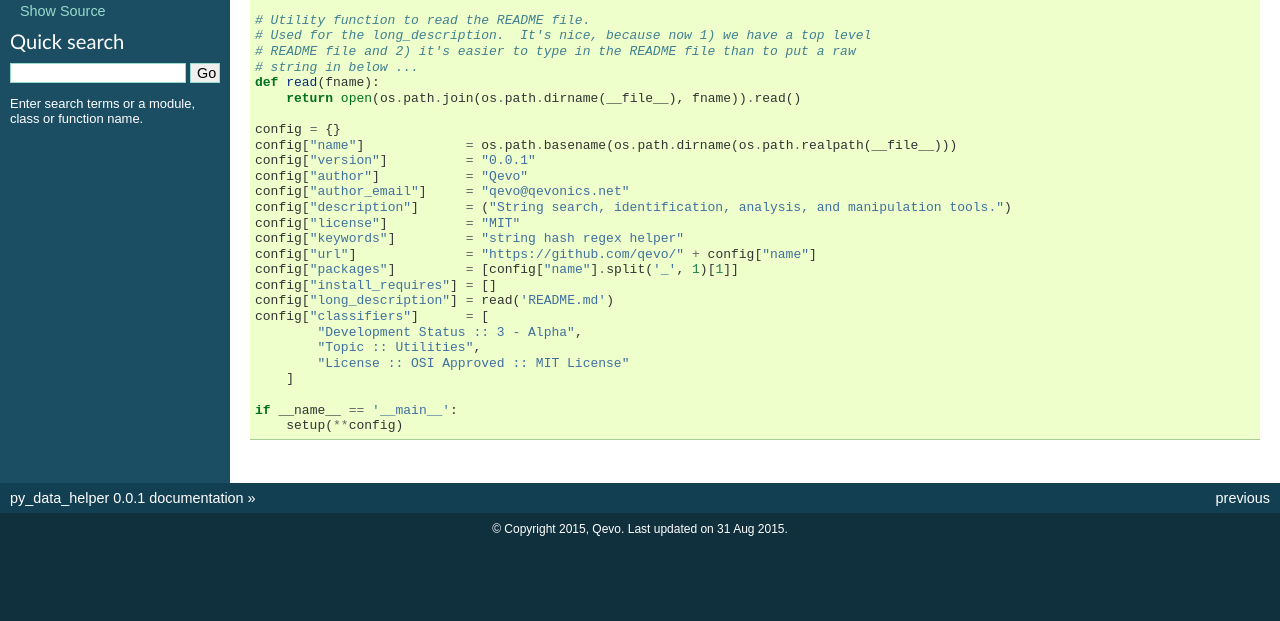
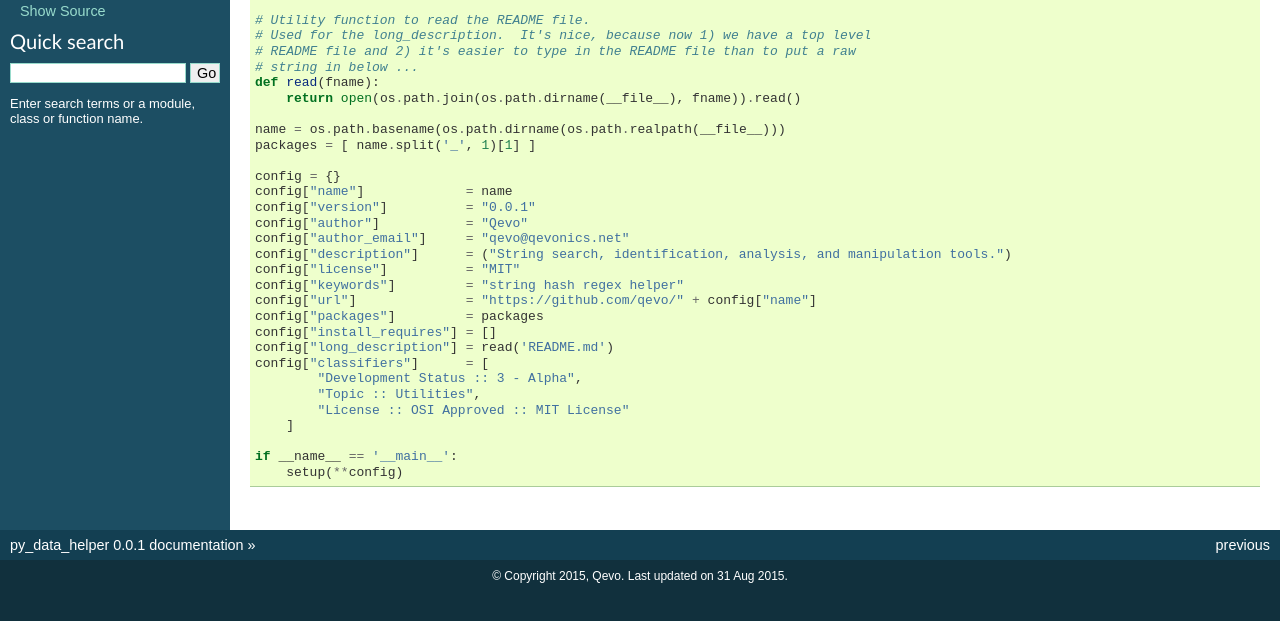
Before and after one commit to qevo/py_data_helper, a plain HTML site: page docs/package.setup.html in a window 1280 px wide. Shown: the part 129-750 px from the top of the page. Drawn offline with Linux system fonts and the light colour scheme.

Commit message:
repair setup.py; update docs

```diff
--- a/docs/package.setup.html
+++ b/docs/package.setup.html
@@ -54,8 +54,11 @@
 <span class="k">def</span> <span class="nf">read</span><span class="p">(</span><span class="n">fname</span><span class="p">):</span>
     <span class="k">return</span> <span class="nb">open</span><span class="p">(</span><span class="n">os</span><span class="o">.</span><span class="n">path</span><span class="o">.</span><span class="n">join</span><span class="p">(</span><span class="n">os</span><span class="o">.</span><span class="n">path</span><span class="o">.</span><span class="n">dirname</span><span class="p">(</span><span class="n">__file__</span><span class="p">),</span> <span class="n">fname</span><span class="p">))</span><span class="o">.</span><span class="n">read</span><span class="p">()</span>
 
+<span class="n">name</span> <span class="o">=</span> <span class="n">os</span><span class="o">.</span><span class="n">path</span><span class="o">.</span><span class="n">basename</span><span class="p">(</span><span class="n">os</span><span class="o">.</span><span class="n">path</span><span class="o">.</span><span class="n">dirname</span><span class="p">(</span><span class="n">os</span><span class="o">.</span><span class="n">path</span><span class="o">.</span><span class="n">realpath</span><span class="p">(</span><span class="n">__file__</span><span class="p">)))</span>
+<span class="n">packages</span> <span class="o">=</span> <span class="p">[</span> <span class="n">name</span><span class="o">.</span><span class="n">split</span><span class="p">(</span><span class="s">&#39;_&#39;</span><span class="p">,</span> <span class="mi">1</span><span class="p">)[</span><span class="mi">1</span><span class="p">]</span> <span class="p">]</span>
+
 <span class="n">config</span> <span class="o">=</span> <span class="p">{}</span>
-<span class="n">config</span><span class="p">[</span><span class="s">&quot;name&quot;</span><span class="p">]</span>             <span class="o">=</span> <span class="n">os</span><span class="o">.</span><span class="n">path</span><span class="o">.</span><span class="n">basename</span><span class="p">(</span><span class="n">os</span><span class="o">.</span><span class="n">path</span><span class="o">.</span><span class="n">dirname</span><span class="p">(</span><span class="n">os</span><span class="o">.</span><span class="n">path</span><span class="o">.</span><span class="n">realpath</span><span class="p">(</span><span class="n">__file__</span><span class="p">)))</span>
+<span class="n">config</span><span class="p">[</span><span class="s">&quot;name&quot;</span><span class="p">]</span>             <span class="o">=</span> <span class="n">name</span>
 <span class="n">config</span><span class="p">[</span><span class="s">&quot;version&quot;</span><span class="p">]</span>          <span class="o">=</span> <span class="s">&quot;0.0.1&quot;</span>
 <span class="n">config</span><span class="p">[</span><span class="s">&quot;author&quot;</span><span class="p">]</span>           <span class="o">=</span> <span class="s">&quot;Qevo&quot;</span>
 <span class="n">config</span><span class="p">[</span><span class="s">&quot;author_email&quot;</span><span class="p">]</span>     <span class="o">=</span> <span class="s">&quot;qevo@qevonics.net&quot;</span>
@@ -63,7 +66,7 @@
 <span class="n">config</span><span class="p">[</span><span class="s">&quot;license&quot;</span><span class="p">]</span>          <span class="o">=</span> <span class="s">&quot;MIT&quot;</span>
 <span class="n">config</span><span class="p">[</span><span class="s">&quot;keywords&quot;</span><span class="p">]</span>         <span class="o">=</span> <span class="s">&quot;string hash regex helper&quot;</span>
 <span class="n">config</span><span class="p">[</span><span class="s">&quot;url&quot;</span><span class="p">]</span>              <span class="o">=</span> <span class="s">&quot;https://github.com/qevo/&quot;</span> <span class="o">+</span> <span class="n">config</span><span class="p">[</span><span class="s">&quot;name&quot;</span><span class="p">]</span>
-<span class="n">config</span><span class="p">[</span><span class="s">&quot;packages&quot;</span><span class="p">]</span>         <span class="o">=</span> <span class="p">[</span><span class="n">config</span><span class="p">[</span><span class="s">&quot;name&quot;</span><span class="p">]</span><span class="o">.</span><span class="n">split</span><span class="p">(</span><span class="s">&#39;_&#39;</span><span class="p">,</span> <span class="mi">1</span><span class="p">)[</span><span class="mi">1</span><span class="p">]]</span>
+<span class="n">config</span><span class="p">[</span><span class="s">&quot;packages&quot;</span><span class="p">]</span>         <span class="o">=</span> <span class="n">packages</span>
 <span class="n">config</span><span class="p">[</span><span class="s">&quot;install_requires&quot;</span><span class="p">]</span> <span class="o">=</span> <span class="p">[]</span>
 <span class="n">config</span><span class="p">[</span><span class="s">&quot;long_description&quot;</span><span class="p">]</span> <span class="o">=</span> <span class="n">read</span><span class="p">(</span><span class="s">&#39;README.md&#39;</span><span class="p">)</span>
 <span class="n">config</span><span class="p">[</span><span class="s">&quot;classifiers&quot;</span><span class="p">]</span>      <span class="o">=</span> <span class="p">[</span>
```
Also changed, not shown: 1 other file.
